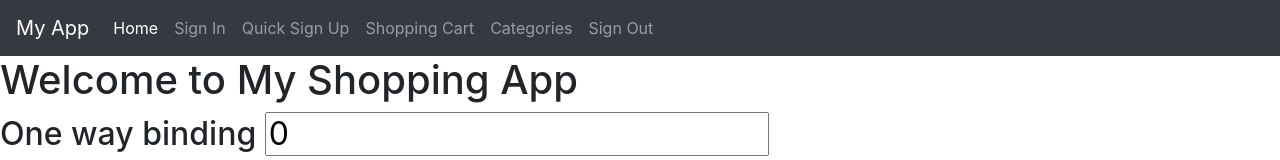
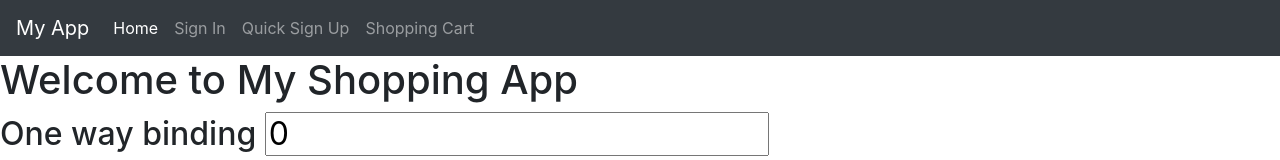
Before and after one commit to harishagrawal/angular, an Angular app in the folder angularproject/: page /#/home in a window 1280 px wide. Before the commit this address led to /home#/home. Shown: the top 160 px of the page. Built offline with nearby package versions, Linux system fonts and the light colour scheme.

Commit message:
Guards and use hash

```diff
--- a/angularproject/src/app/app.header.component.ts
+++ b/angularproject/src/app/app.header.component.ts
@@ -1,4 +1,5 @@
 import { Component } from "@angular/core"
+import { LoginService } from './shared/services/login.service';
 
 @Component({
     selector: "app-header",
@@ -7,7 +8,13 @@ import { Component } from "@angular/core"
 })
 
 export class AppHeaderComponent {
-    constructor() {
+    constructor(private lsvc:LoginService) {
         console.log("Header Component Constructor")
     }
+
+    isAdminLoggedIn(){
+        return this.lsvc.getIsAdminLoggedIn()
+    }
+
+
 }
--- a/angularproject/src/app/app.module.ts
+++ b/angularproject/src/app/app.module.ts
@@ -2,7 +2,7 @@ import { NgModule } from "@angular/core";
 import { AppComponent } from "./app.component";
 import { AppHeaderComponent } from "./app.header.component";
 import { BrowserModule } from "@angular/platform-browser"
-import { LoginModule } from "./login/login.module";
+// import { LoginModule } from "./login/login.module";
 import { ShoppingModule } from "./shopping/shopping.module";
 import { HomeComponent, ListComponent, NotFoundComponent } from "./menulinks.component";
 import {Routes, RouterModule} from "@angular/router"
@@ -35,9 +35,9 @@ let appRoutes:Routes = [
     // Module Dependencies
     // imports: [ BrowserModule, LoginModule, ShoppingModule, RouterModule.forRoot(appRoutes), FormsModule ],
     // remove LoginModule and instead add path for Lazy loading
-    imports: [ BrowserModule, ShoppingModule, RouterModule.forRoot(appRoutes), FormsModule ],
+    imports: [ BrowserModule, ShoppingModule, RouterModule.forRoot(appRoutes, {useHash: true}), FormsModule ],
 
-    providers: [ProductService, CartService, CategoryService ]
+    providers: [ProductService, CartService, CategoryService]
 
 })
 export class AppModule {
--- a/angularproject/src/app/header.component.html
+++ b/angularproject/src/app/header.component.html
@@ -5,19 +5,19 @@
         <li class="nav-item">
             <a routerLink="/home" class="nav-link" routerLinkActive = "active">Home</a>
         </li>
-        <li class="nav-item">
+        <li class="nav-item" *ngIf="!isAdminLoggedIn()">
             <a routerLink="/login/sign-in" class="nav-link" routerLinkActive = "active">Sign In</a>
         </li>
-        <li class="nav-item">
+        <li class="nav-item" *ngIf="!isAdminLoggedIn()">
             <a routerLink="/login/sign-up" class="nav-link" routerLinkActive = "active">Quick Sign Up</a>
         </li>
         <li class="nav-item">
             <a routerLink="/cart" class="nav-link" routerLinkActive = "active">Shopping Cart</a>
         </li>
-        <li class="nav-item">
+        <li class="nav-item" *ngIf="isAdminLoggedIn()">
             <a routerLink="/categories" class="nav-link" routerLinkActive = "active">Categories</a>
         </li>
-        <li class="nav-item">
+        <li class="nav-item" *ngIf="isAdminLoggedIn()">
             <a routerLink="/login/sign-out" class="nav-link" routerLinkActive = "active">Sign Out</a>
         </li>
     </ul>
--- /dev/null
+++ b/angularproject/src/app/shared/services/login.guard.ts
@@ -0,0 +1,11 @@
+import { Injectable } from "@angular/core";
+import { CanActivate } from '@angular/router';
+import { LoginService } from './login.service';
+
+@Injectable({providedIn: 'root'})
+export class LoginGuard implements CanActivate {
+    canActivate(){
+        return this.lsvc.getIsAdminLoggedIn()
+    }
+    constructor(private lsvc:LoginService){}
+}
--- a/angularproject/src/app/shared/services/login.service.ts
+++ b/angularproject/src/app/shared/services/login.service.ts
@@ -1,5 +1,4 @@
 import { Injectable } from '@angular/core';
-import { typeWithParameters } from '@angular/compiler/src/render3/util';
 
 @Injectable({
   providedIn: 'root'
@@ -15,13 +14,13 @@ export class LoginService {
     this.isAdminLoggedIn = newval;
   }
 
-  isValidUser(username:string, password:string) {
+  isValidUser(username:string, pwd:string) {
     if (username == 'admin') {
+      this.setIsAdminLoggedIn(true)
       return true;
     } else {
       return false;
     }
-
   }
 
   constructor() { }
--- a/angularproject/src/app/shopping/shopping.module.ts
+++ b/angularproject/src/app/shopping/shopping.module.ts
@@ -6,13 +6,14 @@ import {FormsModule} from "@angular/forms";
 import { SharedModule } from "../shared/shared.module";
 import {RouterModule} from "@angular/router"
 import { CategoryComponent } from "./category/category.component";
+import { LoginGuard } from '../shared/services/login.guard';
 
 @NgModule({
 
   declarations: [ProductsComponent, CartitemsComponent, CategoryComponent],
   exports: [ProductsComponent, CartitemsComponent, CategoryComponent],
   imports: [ CommonModule, FormsModule, SharedModule,
-    RouterModule.forChild([{path:"categories",component: CategoryComponent}]) ],
+    RouterModule.forChild([{path:"categories",component: CategoryComponent, canActivate: [LoginGuard]}]) ],
 })
 export class ShoppingModule{
     constructor() {
```
